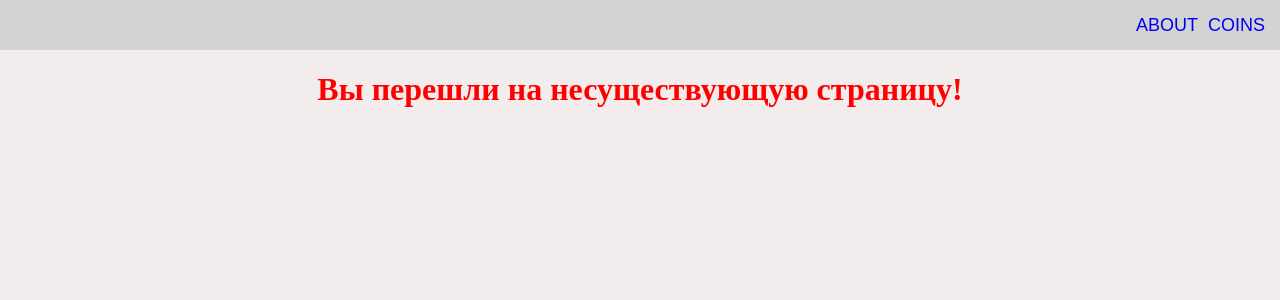
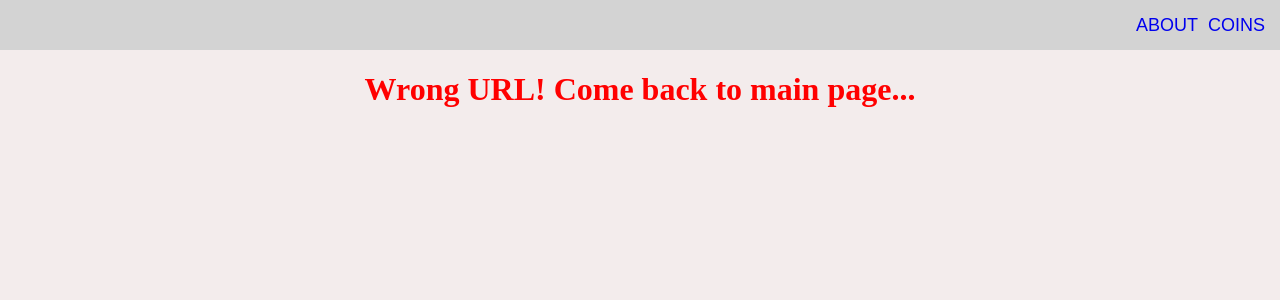
Before and after one commit to bykorotkov/crypto-app, a React (Create React App) app: page /error in a window 1280 px wide. Shown: the top 300 px of the page. Built offline with nearby package versions, Linux system fonts and the light colour scheme.

Commit message:
Deployed website

```diff
--- a/package.json
+++ b/package.json
@@ -1,5 +1,5 @@
 {
-  "homepage": "https://bykorotkov.github.io/crypto-app/",
+  "homepage": "https://bykorotkov.github.io/crypto-app",
   "name": "crypto-app",
   "version": "0.1.0",
   "private": true,
--- a/src/pages/CoinIdPage.js
+++ b/src/pages/CoinIdPage.js
@@ -63,7 +63,7 @@ const CoinIdPage = () => {
     <div className='details'>
         {isLoading
             ? <div style={{display: 'flex', justifyContent: 'center'}}><Loader /></div>
-            : <div><h1 className='idPage'>Вы открыли страницу поста с названием {id.toUpperCase()}</h1>
+            : <div><h1 className='idPage'>You visited {id.toUpperCase()} page</h1>
         <HistoryChart data={coinData} />
         <CoinData data={coinData.detail} />
         </div>}
--- a/src/pages/Error.js
+++ b/src/pages/Error.js
@@ -4,7 +4,7 @@ const Error = () => {
   return (
     <div>
         <h1 style={{color: 'red', display: 'flex', justifyContent: 'center'}}>
-            Вы перешли на несуществующую страницу!
+            Wrong URL! Come back to main page...
         </h1>
     </div>
   )
```
